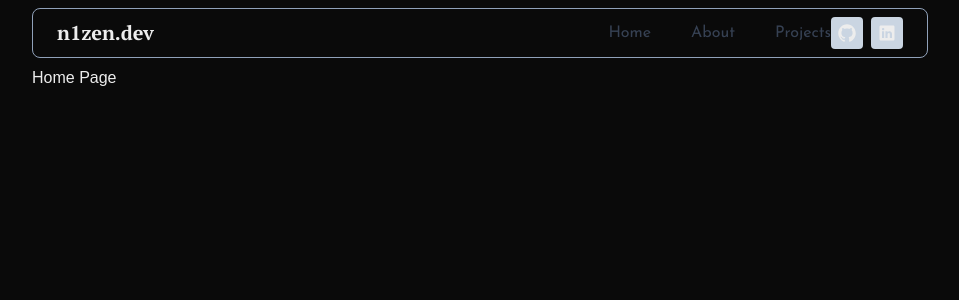
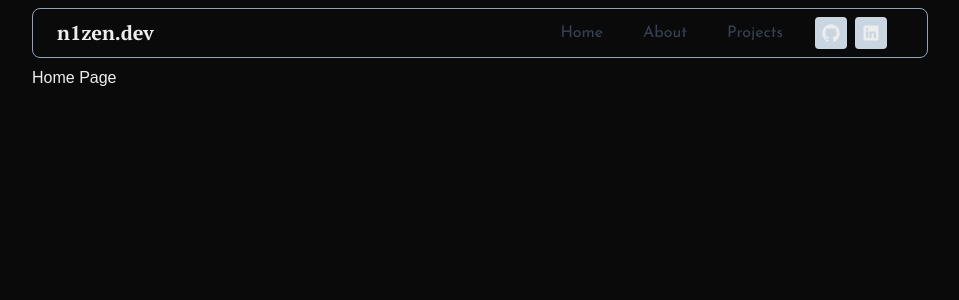
Before and after one commit to n1zen/portfolio-next, a Next.js app: page / in a window 1280 px wide. Shown: the top 300 px of the page, without its empty margins (160-1119 px from the left). Built offline with nearby package versions, Linux system fonts and the light colour scheme; a web font is replaced by a local one.

Commit message:
replace m-auto with mx-4 for both NavBar and ActionBar

```diff
--- a/app/components/ActionBar.tsx
+++ b/app/components/ActionBar.tsx
@@ -3,7 +3,7 @@ import { IoLogoLinkedin } from "react-icons/io";
 
 export default function ActionBar() {
     return(
-        <div className="flex space-x-2 m-auto">
+        <div className="flex space-x-2 mx-4">
             <div className="bg-slate-300 p-1.5 rounded">
                 <IoLogoGithub fontSize={"1.25em"}/>
             </div>
--- a/app/components/NavBar.tsx
+++ b/app/components/NavBar.tsx
@@ -27,7 +27,7 @@ export default function NavBar() {
     ];
 
     return(
-        <div className="flex justify-center items-center space-x-10 p-0 m-auto">
+        <div className="flex justify-center items-center space-x-10 p-0 mx-4">
             {Routes.map((routeProp) => (
                 <NavLink key={routeProp.routeId} href={routeProp.url}>
                     {routeProp.name}
```
